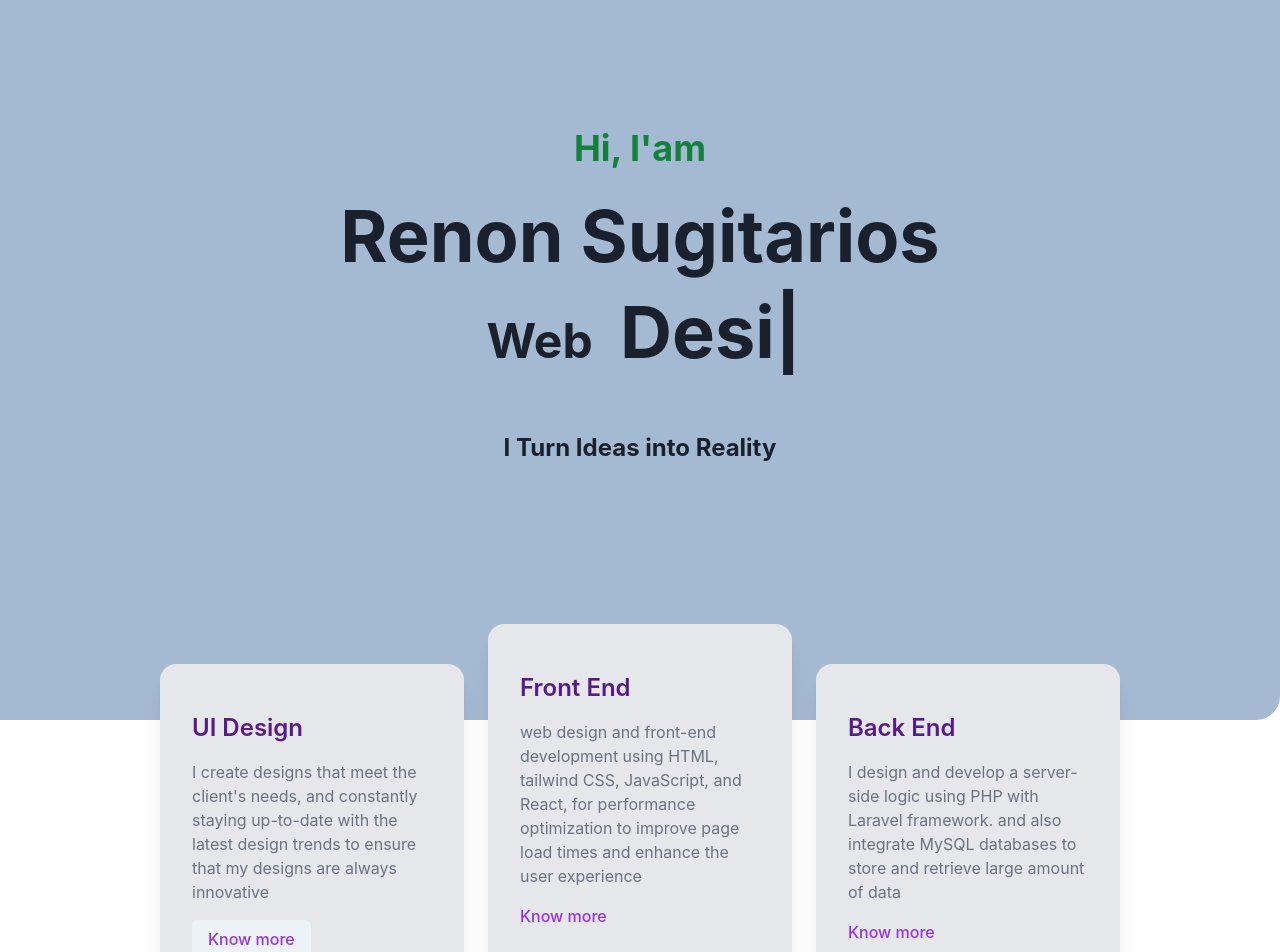
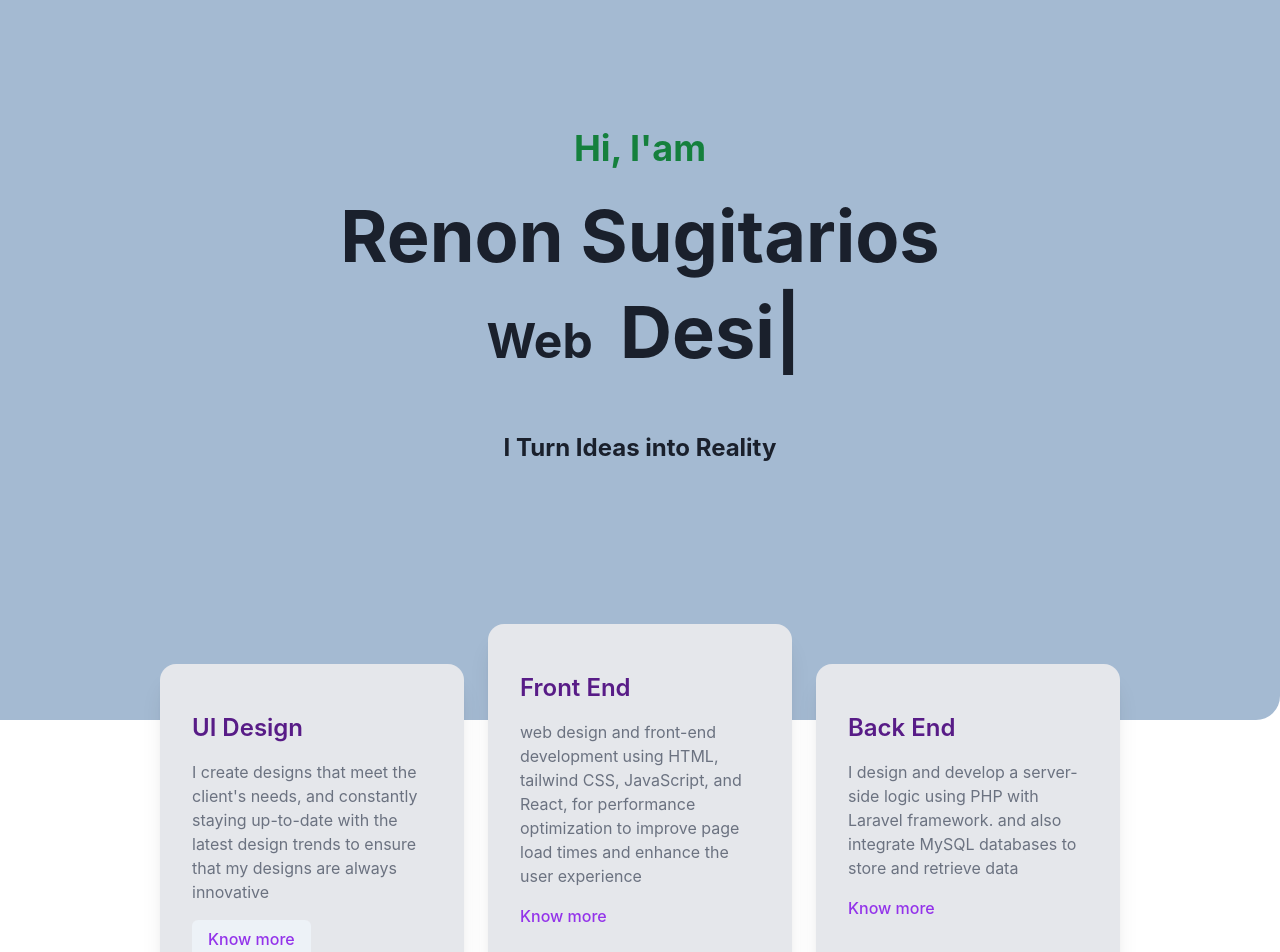
Before and after one commit to renon69/portfolio-2, a React (Vite) app: page / in a window 1280 px wide. Shown: the top 952 px of the page. Built offline with nearby package versions, Linux system fonts and the light colour scheme.

Commit message:
changed backend service

```diff
--- a/src/components/Sidebar.jsx
+++ b/src/components/Sidebar.jsx
@@ -31,7 +31,7 @@ const Sidebar = () => {
             <div class="bg-gray-200 rounded-2xl shadow-xl px-8 py-12 sm:px-12 lg:px-8 mt-10  ">
                 <div class="mb-12 space-y-4">
                     <h3 class="text-2xl font-semibold text-purple-900">Back End</h3>
-                    <p class="mb-6">I design and develop a server-side logic using PHP with Laravel framework. and also integrate MySQL databases to store and retrieve large amount of data</p>
+                    <p class="mb-6">I design and develop a server-side logic using PHP with Laravel framework. and also integrate MySQL databases to store and retrieve data</p>
                     <a href="#" class="block font-medium text-purple-600">Know more</a>
                 </div>
                 <img src={backend} class="w-2/3 ml-auto " alt="illustration" loading="lazy" width="900" height="600"/>
```
